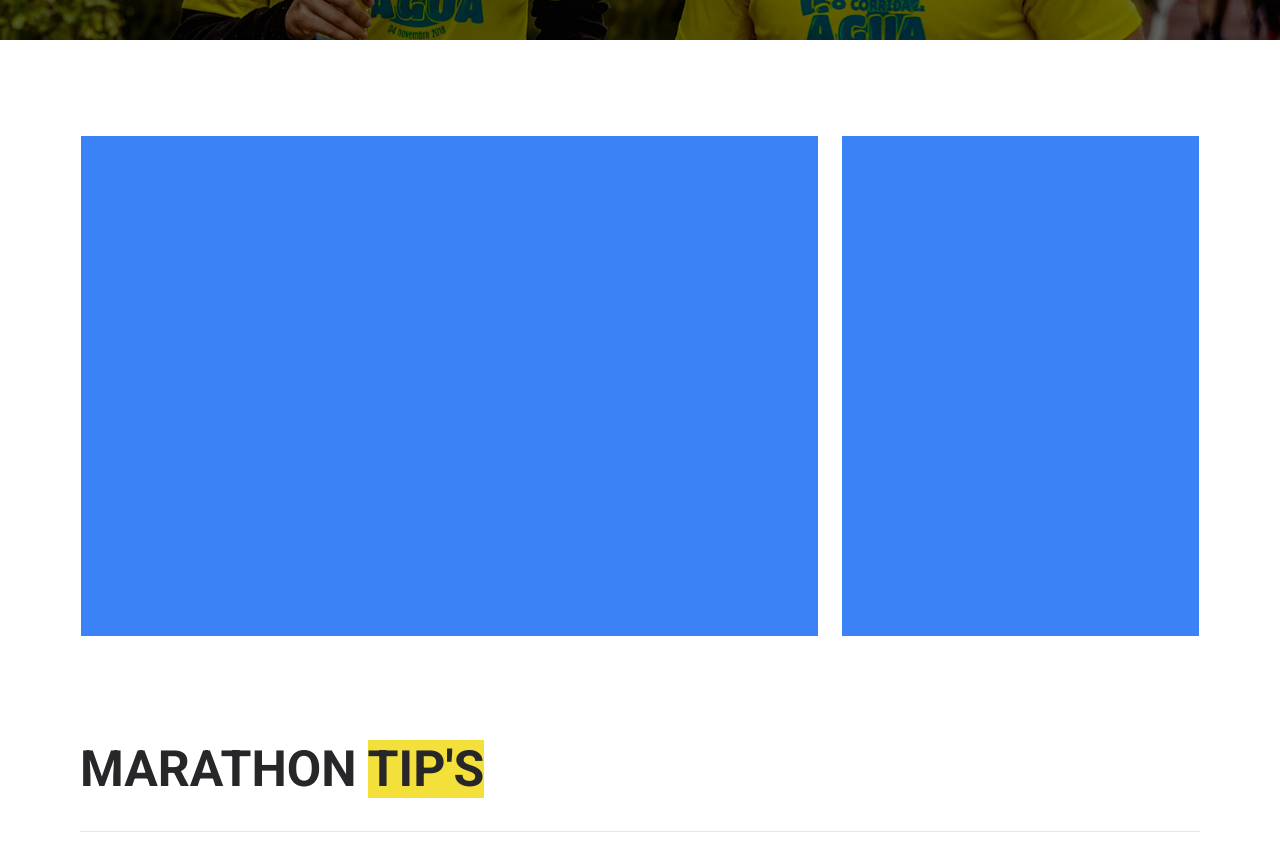
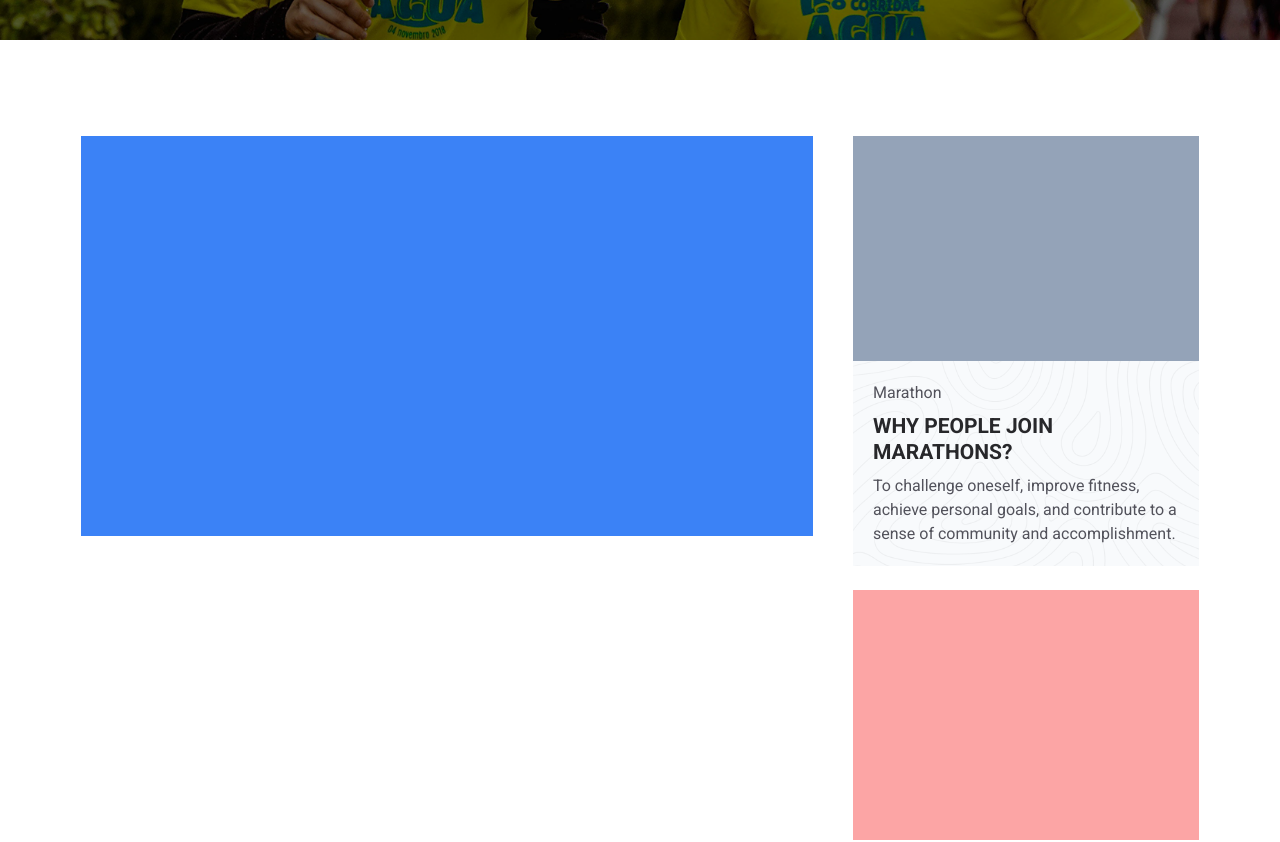
Before and after one commit to devrakibulrahman/raceflow-client-side, a React (Vite) app: page /marathon_details/1 in a window 1280 px wide. Shown: the part 460-1302 px from the top of the page. Built offline with nearby package versions, Linux system fonts and the light colour scheme.

Commit message:
details page right side first column design done on 01/05/2025 at 07:44 pm

```diff
--- a/src/pages/DetailsPage.jsx
+++ b/src/pages/DetailsPage.jsx
@@ -20,12 +20,29 @@ const DetailsPage = () => {
             </div>
             <div className="w-full min-h-[500px] py-16 lg:py-24">
                 <div className="w-full max-w-[1150px] mx-auto px-4">
-                    <div className="w-full min-h-[500px] grid grid-cols-1 gap-6 lg:grid-cols-3 ">
-                        <div className="w-full min-h-[400px] bg-blue-500 lg:col-span-2">
+                    <div className="w-full min-h-[500px] grid grid-cols-1 gap-10 lg:grid-cols-3">
+                        <div className="w-full min-h-[400px] lg:col-span-2">
+                            <div className="w-full min-h-[400px] bg-blue-500">
 
+                            </div>
                         </div>
-                        <div className="w-full min-h-[400px] bg-blue-500">
+                        <div className="w-full min-h-[400px] grid grid-cols-1 gap-6">
+                            <div className="w-full min-h-[200px] bg-slate-50 overflow-hidden">
+                                <div className="w-full min-h-[225px] bg-slate-400"></div>
+                                <div className="w-full min-h-[100px] bg-pattern bg-cover bg-center bg-no-repeat p-5">
+                                    <h3 className="font-roboto text-base text-para-gray font-normal">Marathon</h3>
+                                    <div className="w-full mt-2 space-y-2">
+                                        <h1 className="font-roboto text-[21px] text-head-charleston-green font-bold leading-tight uppercase">Why People Join Marathons?</h1>
+                                        <p className="font-roboto text-base text-para-gray font-normal">To challenge oneself, improve fitness, achieve personal goals, and contribute to a sense of community and accomplishment.</p>
+                                    </div>
+                                </div>
+                            </div>
+                            <div className="w-full min-h-[250px] bg-red-300">
 
+                            </div>
+                            <div className="w-full min-h-[250px] bg-red-300">
+
+                            </div>
                         </div>
                     </div>
                 </div>
```
